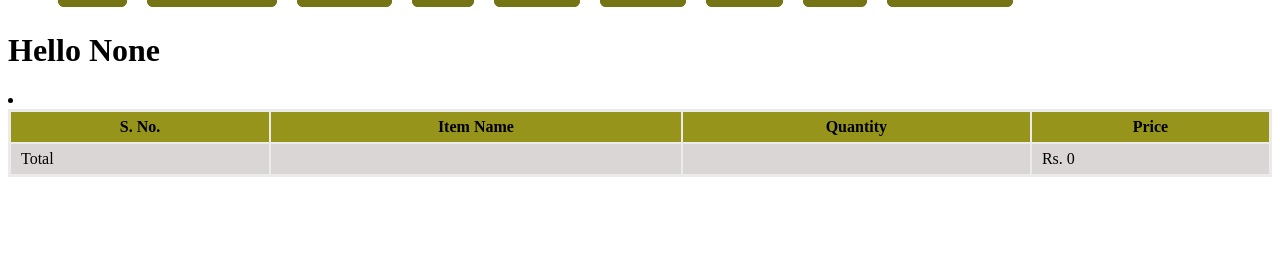
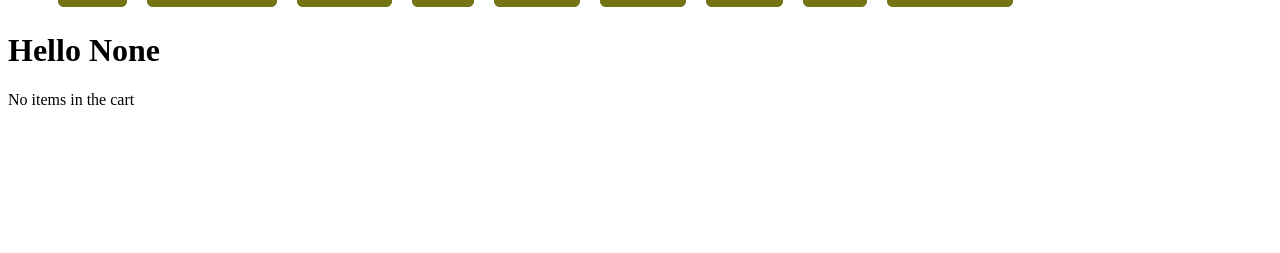
Before and after one commit to iambstha/bookstore_django, a Django app: page /mycart/ in a window 1280 px wide. Shown: the part 47-300 px from the top of the page. Run offline with Django 3.2, Linux system fonts and the light colour scheme; data comes from the database, SQL or seed files in the repository; both versions use the stored data as it was after the commit.

Commit message:
Cart issue solved

```diff
--- a/store/templates/store/mycart.html
+++ b/store/templates/store/mycart.html
@@ -4,8 +4,7 @@
 
 {% block content %}
     <h1>Hello {{user}}</h1>
-
-        <li>{{item.name}}</li>
+        {% if len > 0 %}
         <table class="table">
             <tr>
                 <th>S. No.</th>
@@ -29,4 +28,8 @@
             </tr>
 
         </table>
+        {% else %}
+            <label>No items in the cart</label>
+        {% endif %}
+
 {% endblock %}
--- a/store/views.py
+++ b/store/views.py
@@ -151,9 +151,11 @@ def mycart(req):
     total = 0
     for cart in carts:
         total = total + cart.item.sell_price * cart.quantity
+    print(len(carts))
     return render(req, 'store/mycart.html',{
         'user' : user,
         'items' : items,
         'carts' : carts,
-        'total' : total
+        'total' : total,
+        'len' : len(carts)
     })
```
Also changed, not shown: db.sqlite3.
